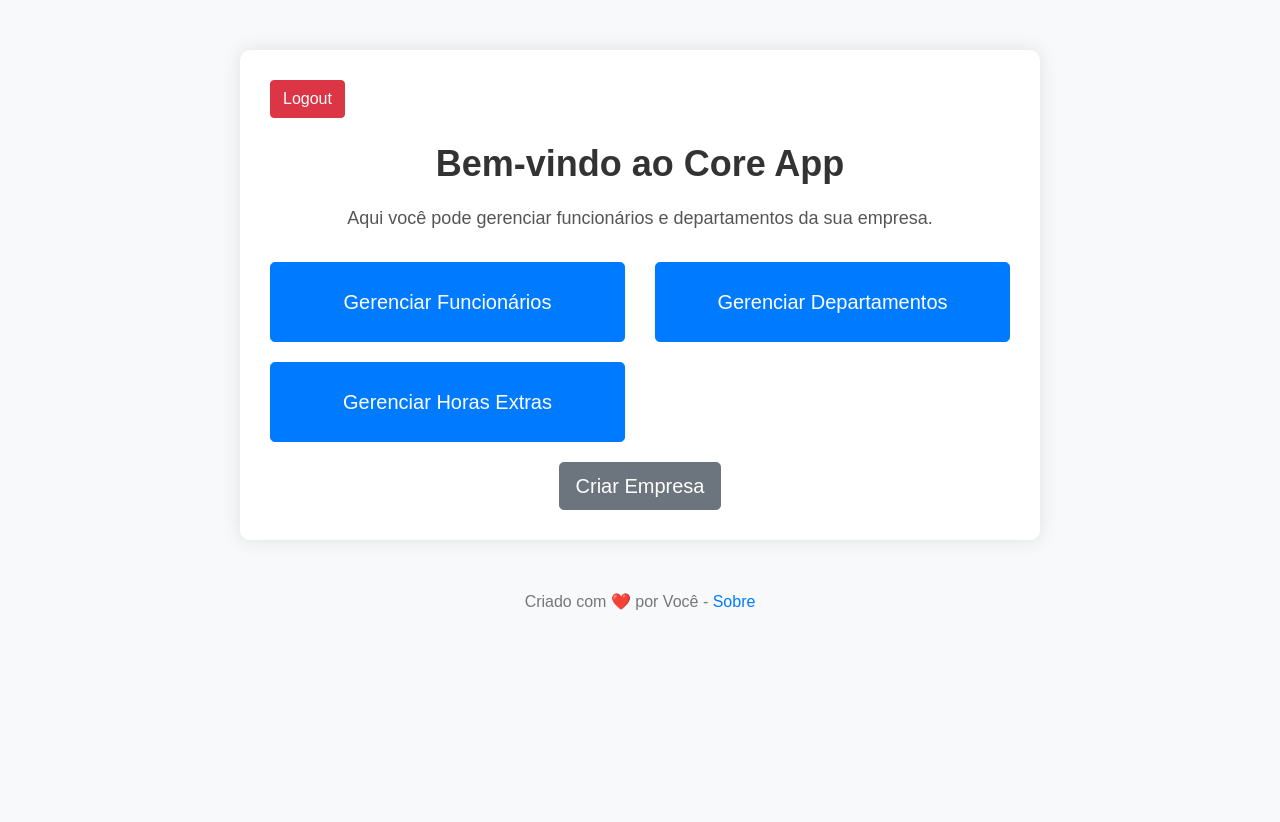
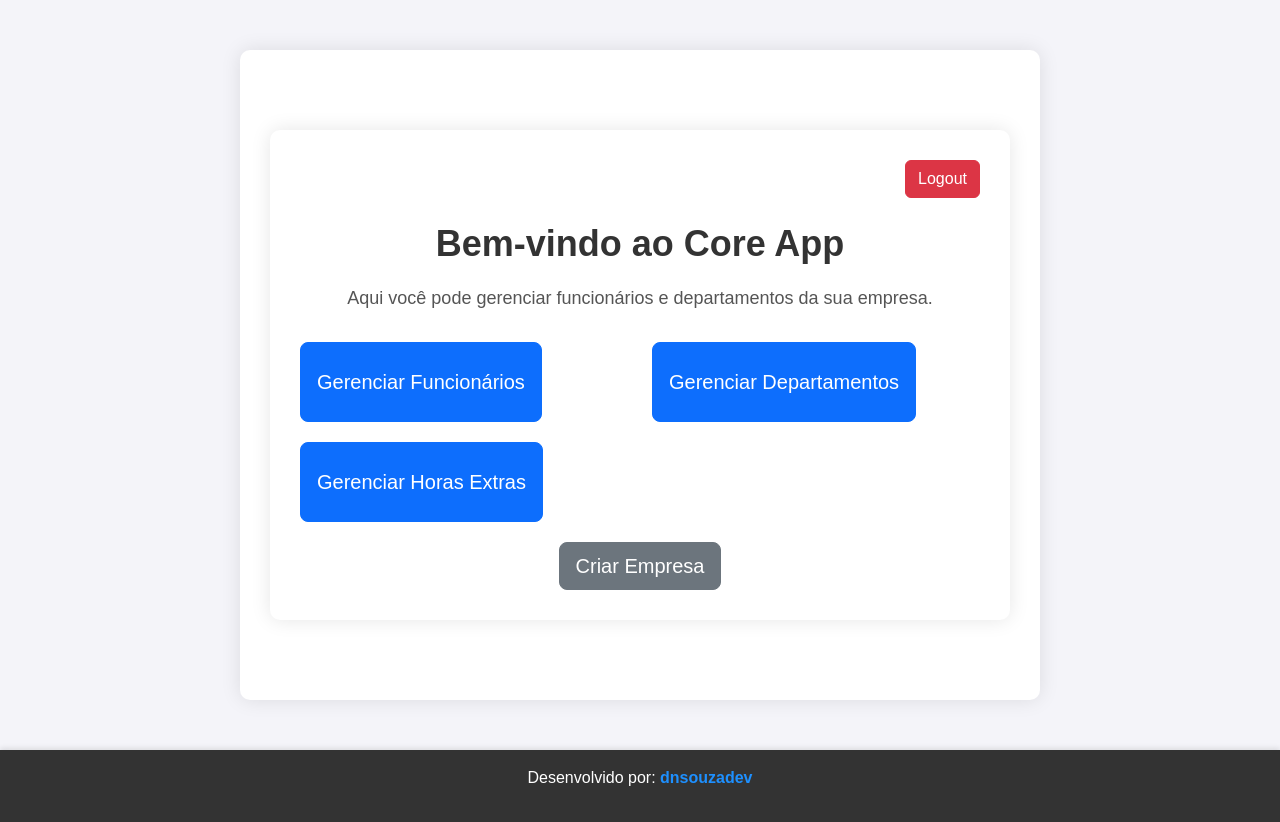
Before and after one commit to dnsouzadev/gestao_rh, a Django app: page / in a window 1280 px wide. Before the commit the page ends 610 px from the top, so only its background shows below. Run offline with Django 5.2, Linux system fonts and the light colour scheme; the visitor is signed in with stand-in values (Sample User, id 1); data that the repository does not hold is empty; some libraries are stand-ins or nearby versions.

Commit message:
mudando a home page

```diff
--- a/apps/core/templates/core/index.html
+++ b/apps/core/templates/core/index.html
@@ -1,15 +1,6 @@
-<!DOCTYPE html>
-<html lang="en">
-<head>
-<meta charset="UTF-8">
-<meta name="viewport" content="width=device-width, initial-scale=1.0">
-<title>Core App</title>
+{% extends 'basic.html' %}
 <link rel="stylesheet" href="https://stackpath.bootstrapcdn.com/bootstrap/4.5.2/css/bootstrap.min.css">
-<style>
-    body {
-        font-family: Arial, sans-serif;
-        background-color: #f8f9fa;
-    }
+{% block style %}
     .container {
         max-width: 800px;
         margin: 50px auto;
@@ -37,15 +28,9 @@
     .btn-action {
         margin-bottom: 20px;
     }
-    .footer {
-        margin-top: 50px;
-        text-align: center;
-        color: #777;
-    }
-</style>
-</head>
-<body>
-
+{% endblock %}
+{% block title %} Pagina Inicial {% endblock %}
+{% block main %}
 <div class="container">
     <form method="post" action="{% url 'logout' %}" class="text-end mb-4">
         {% csrf_token %}
@@ -77,10 +62,6 @@
         </div>
     </div>
 </div>
-
-<footer class="footer">
-   <p>Criado com ❤️ por Você - <a href="https://github.com/dnsouzadev">Sobre</a ></p>
-</footer>
-
-</body>
+    </body>
 </html>
+{% endblock %}
```
